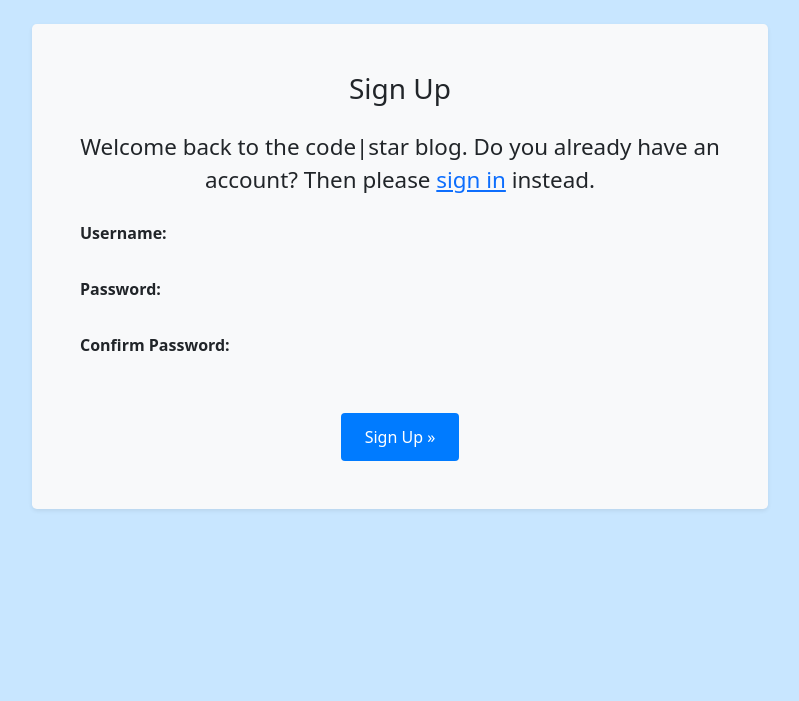
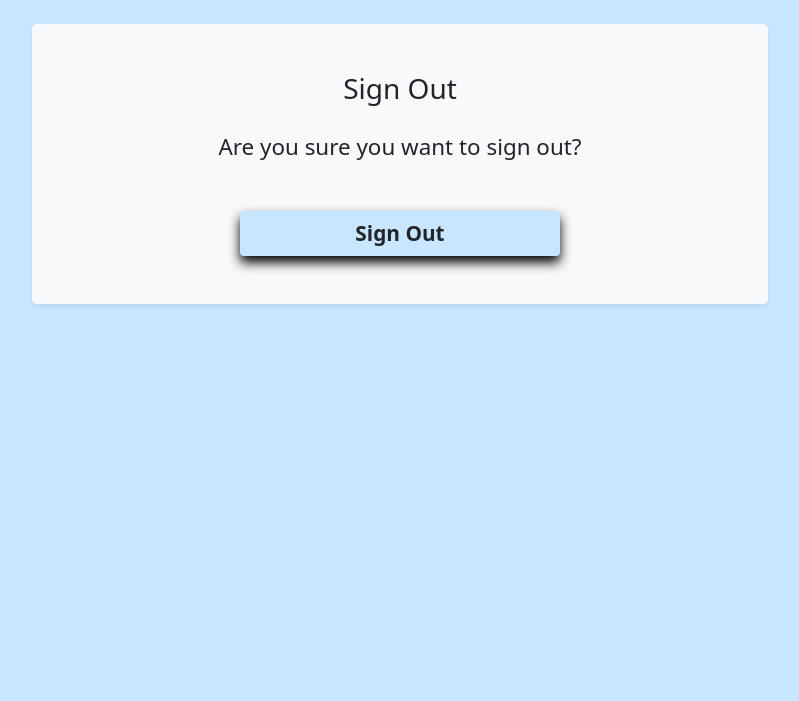
Before and after one commit to Werner-Staeblein/Project-4, a Django app: page /accounts/logout/ in a window 1280 px wide. Shown: the part 56-757 px from the top of the page, without its empty margins (240-1039 px from the left). Run offline with Django 4.2, Linux system fonts and the light colour scheme; the visitor is signed in with stand-in values (Sample User, id 1).

Commit message:
Fix incorrect logout.html.

```diff
--- a/templates/account/logout.html
+++ b/templates/account/logout.html
@@ -1,76 +1,26 @@
 {% extends "base.html" %}
 {% load i18n %}
-{% block head_title %}{% trans "Signup" %}{% endblock %}
+
+{% block head_title %}{% trans "Sign Out" %}{% endblock head_title %}
 
 {% block content %}
 <div class="container">
   <div class="row justify-content-center mt-4">
     <div class="col-md-8">
       <div class="bg-light p-5 rounded-3 shadow-sm text-center">
-        <h3 class="mb-4">{% trans "Sign Up" %}</h3>
+        <h3 class="mb-4">{% trans "Sign Out" %}</h3>
 
-        <p class="mb-4">{% blocktrans %}
-          Welcome back to the code|star blog.
-          Do you already have an account? Then please
-          <a class="link" href="{{ login_url }}">sign in</a>
-          instead.
-        {% endblocktrans %}</p>
+        <p class="mb-4">{% trans 'Are you sure you want to sign out?' %}</p>
 
-        <form class="signup" id="signup_form" method="post" action="{% url 'account_signup' %}">
+        <form method="post" action="{% url 'account_logout' %}">
           {% csrf_token %}
-
-          <!-- Display non-field errors only if form has been submitted -->
-          {% if form.non_field_errors %}
-            <div class="alert alert-danger">
-              {% for error in form.non_field_errors %}
-                <p>{{ error }}</p>
-              {% endfor %}
-            </div>
-          {% endif %}
-
-          <!-- Display field errors only if form has been submitted -->
-          <div class="form-group">
-            <label for="{{ form.username.id_for_label }}">{% trans "Username:" %}</label>
-            {{ form.username }}
-            {% if form.username.errors %}
-              <div class="alert alert-danger mt-2">
-                {% for error in form.username.errors %}
-                  <p>{{ error }}</p>
-                {% endfor %}
-              </div>
-            {% endif %}
-          </div>
-
-          <div class="form-group">
-            <label for="{{ form.password1.id_for_label }}">{% trans "Password:" %}</label>
-            {{ form.password1 }}
-            {% if form.password1.errors %}
-              <div class="alert alert-danger mt-2">
-                {% for error in form.password1.errors %}
-                  <p>{{ error }}</p>
-                {% endfor %}
-              </div>
-            {% endif %}
-          </div>
-
-          <div class="form-group">
-            <label for="{{ form.password2.id_for_label }}">{% trans "Confirm Password:" %}</label>
-            {{ form.password2 }}
-            {% if form.password2.errors %}
-              <div class="alert alert-danger mt-2">
-                {% for error in form.password2.errors %}
-                  <p>{{ error }}</p>
-                {% endfor %}
-              </div>
-            {% endif %}
-          </div>
 
           {% if redirect_field_value %}
             <input type="hidden" name="{{ redirect_field_name }}" value="{{ redirect_field_value }}" />
           {% endif %}
 
-          <button class="btn btn-signup mt-4" type="submit">
-            {% trans "Sign Up" %} &raquo;
+          <button class="btn landing-btn mt-5 d-block mx-auto w-50" type="submit">
+            {% trans "Sign Out" %}
           </button>
         </form>
       </div>
```
